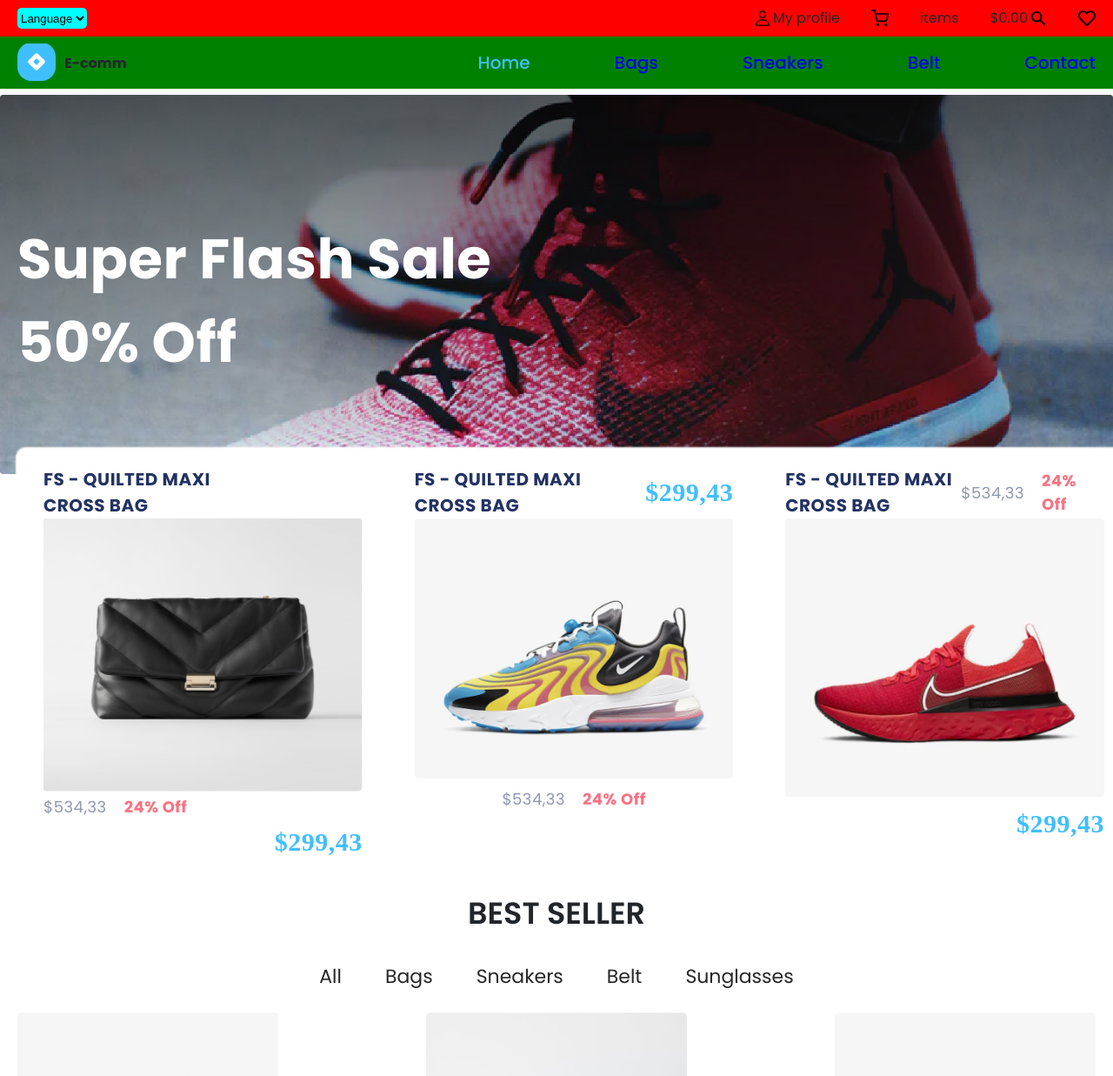
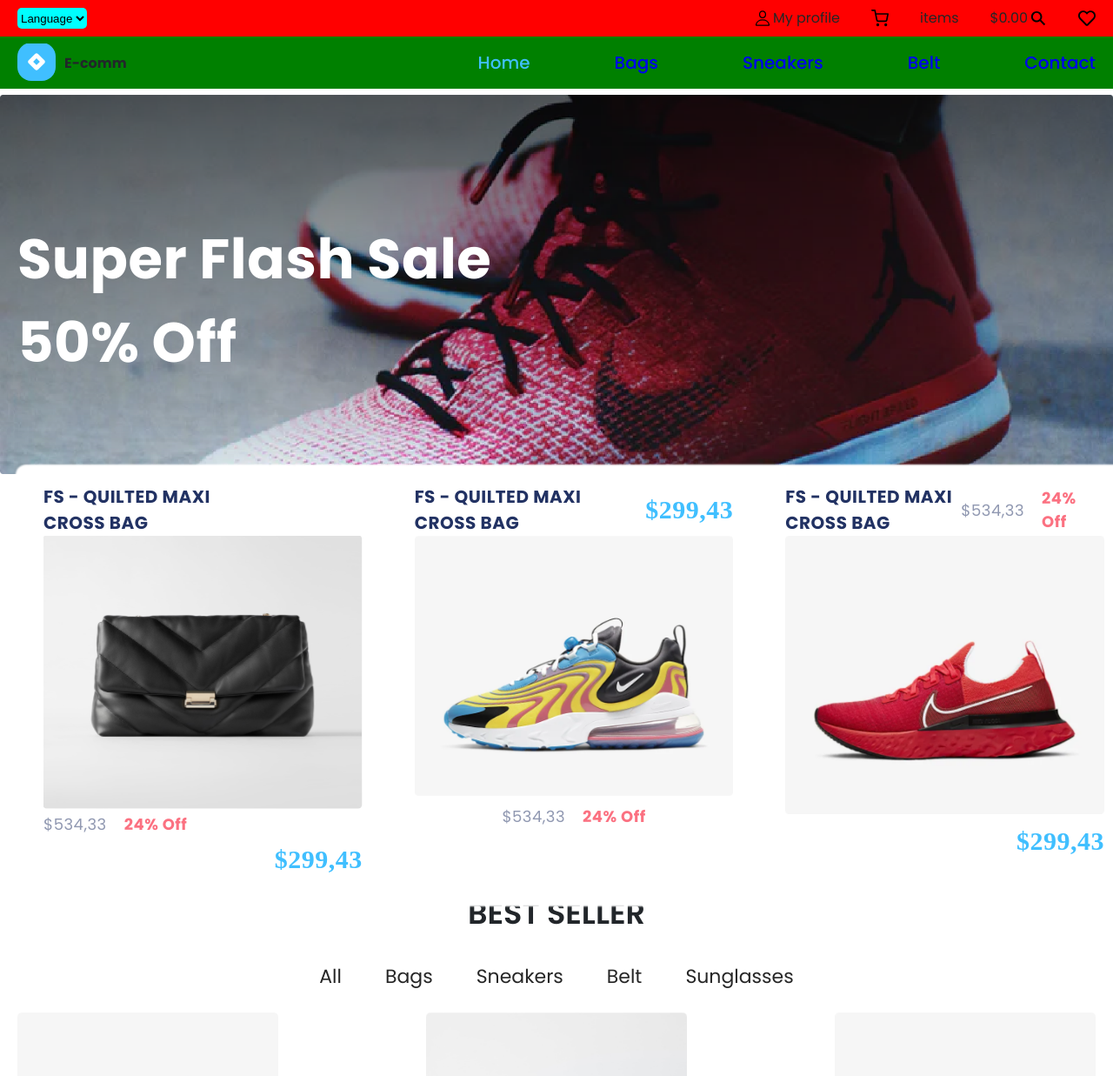
Before and after one commit to yahyojondev/lesson16-react.js, a React (Create React App) app: page / in a window 1280 px wide. Shown: the top 1237 px of the page at 87% size. Built offline with nearby package versions, Linux system fonts and the light colour scheme.

Commit message:
hardwork

```diff
--- a/src/sass/components/hero.scss
+++ b/src/sass/components/hero.scss
@@ -21,7 +21,7 @@
 }
 .home__cardabsolute {
   position: absolute;
-  bottom: -220px;
+  bottom: -240px;
   width: 100%;
   max-width: 1400px;
   display: flex;
```
